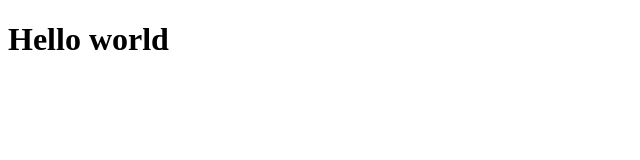
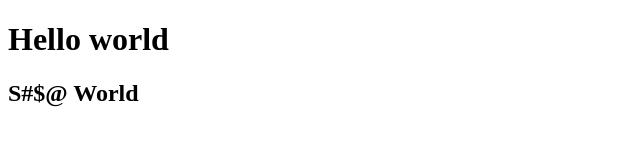
Before and after one commit to gatorpazz/urban-rotary-phoneDELETEME, a plain HTML site: page index.html in a window 1280 px wide. Shown: the whole page, without its empty margins (0-640 px from the left). Drawn offline with Linux system fonts and the light colour scheme.

Commit message:
Added a curse word

```diff
--- a/index.html
+++ b/index.html
@@ -8,5 +8,6 @@
 </head>
 <body>
   <h1>Hello world</h1>
+  <h2>S#$@ World</h2>
 </body>
 </html>
```
